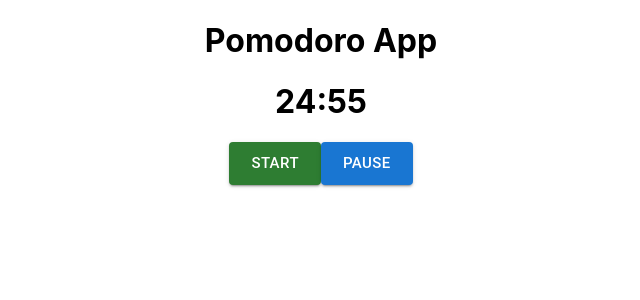
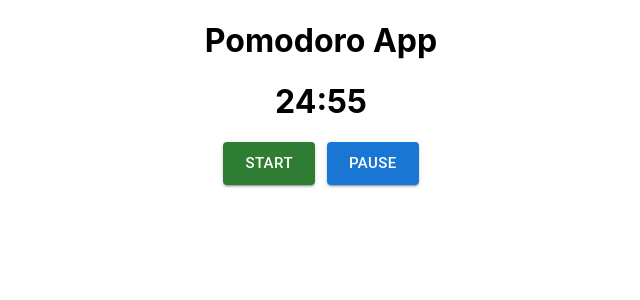
Before and after one commit to mklebek/pomodoro-react, a React (Create React App) app: page / in a window 1280 px wide. Shown: the top 300 px of the page, without its empty margins (319-959 px from the left). Built offline with nearby package versions, Linux system fonts and the light colour scheme.

Commit message:
Styling improvements

```diff
--- a/src/app/shared/timer/Timer.css
+++ b/src/app/shared/timer/Timer.css
@@ -2,3 +2,6 @@
   display: flex;
   justify-content: center;
 }
+.Timer .buttons-container button:not(:last-child) {
+  margin-right: 12px;
+}
--- a/src/app/shared/timer/Timer.js
+++ b/src/app/shared/timer/Timer.js
@@ -1,3 +1,4 @@
+import './Timer.css';
 import { useCountdown } from '../hooks/useCountdown';
 import { Button } from '@mui/material';
 
@@ -7,7 +8,7 @@ const Timer = ({ passedTime }) => {
   const zeroPad = (num, places) => String(num).padStart(places, '0');
 
   return (
-    <div>
+    <div className="Timer">
       {minutes + seconds <= 0 ? (
         <h1>Expired!</h1>
       ) : (
```
